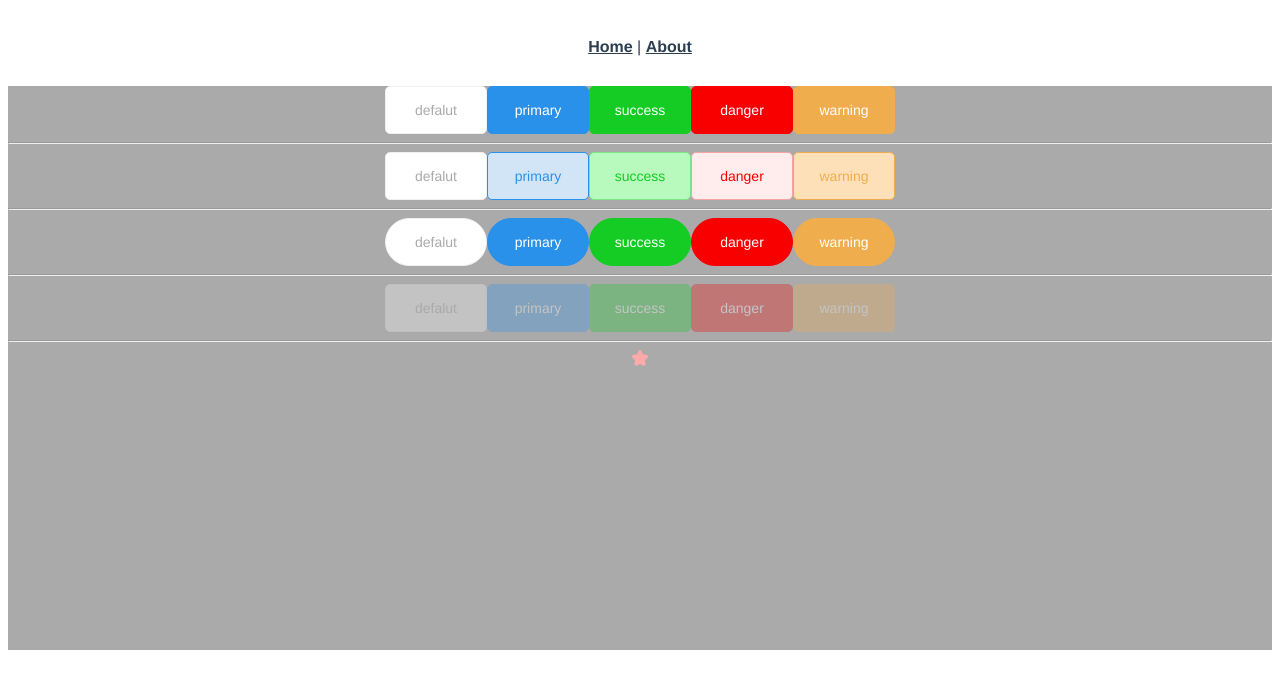
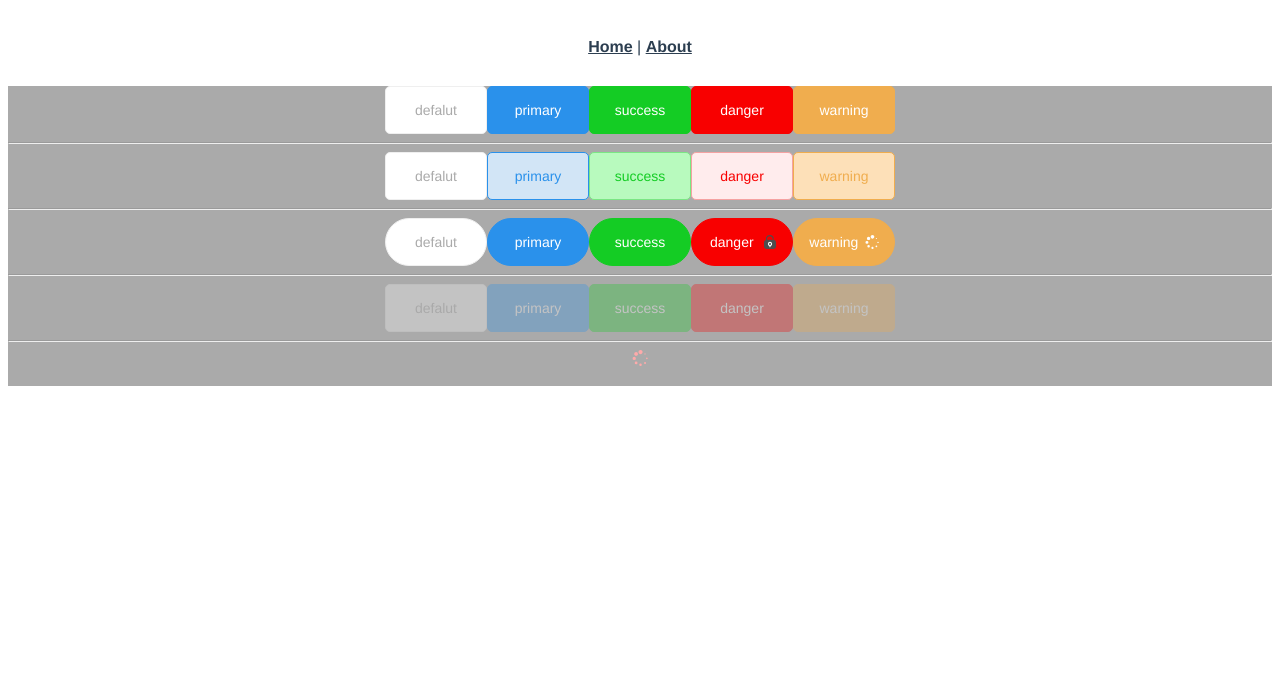
Before and after one commit to Nine9Dragon/FFatty-UI, a Vue app: page /test in a window 1280 px wide. Shown: the top 688 px of the page. Built offline with nearby package versions, Linux system fonts and the light colour scheme.

Commit message:
optimization Button & Icon

```diff
--- a/src/components/button/src/button.vue
+++ b/src/components/button/src/button.vue
@@ -1,11 +1,17 @@
 <template>
     <button class="btn" @click="$emit('click')" :class="btnClass" :disabled="disabled">
+        <f-icon v-if="icon && !loading" :name="icon" class="f-icon"  ></f-icon>
+        <f-icon v-if="loading" name="jiazai" class="f-icon loading"></f-icon>
         <slot></slot>
     </button>
 </template>
 
 <script>
+    import icon from '../../icon/src/icon'
     export default {
+        components: {
+            'f-icon': icon
+        },
         props:{
             'type':{
                 type:String,
@@ -24,6 +30,20 @@
             'disabled':{
                 type:Boolean,
                 default:false
+            },
+            'loading':{
+                type:Boolean,
+                default:false
+            },
+            'icon':{
+                type:String
+            },
+            'iconPositon':{
+                type:String,
+                default:'left',
+                validator:function(val){
+                    return val === 'left' || val === 'right'
+                }
             }
         },
         computed:{
@@ -40,6 +60,9 @@
                 }
                 if(this.disabled){
                     classList.push('disabled')
+                }
+                if(this.iconPositon){
+                    classList.push('icon-'+this.iconPositon)
                 }
                 return classList.join(" ");
             }
@@ -147,4 +170,17 @@
     .is-round{
         border-radius: 25px;
     }
+    .icon-left{
+        >.f-icon{
+            margin-top:1px;
+            margin-right: .4rem;
+        }
+    }
+    .icon-right{
+        >.f-icon{
+            margin-top:1px;
+            float: right;
+            margin-left: .4rem;
+        }
+    }
 </style>
--- a/src/components/icon/src/icon.vue
+++ b/src/components/icon/src/icon.vue
@@ -1,16 +1,34 @@
 <template>
-    <div>
-        <svg class="f-icon" aria-hidden="true" :style="`color:${color}`">
+        <svg class="f-icon" :class="loadingClass" aria-hidden="true" :style="`color:${color}`">
             <use :xlink:href="`#icon-${name}`"></use>
         </svg>
-    </div>
 </template>
 
 <script>
     import './iconfont'
     export default {
         name:'f-icon',
-        props:['name','color']
+        props:{
+            'name':{
+                type:String,
+                default:'',
+            },
+            'color':{
+                type:String,
+                default:''
+            },
+            'loading':{
+                type:Boolean,
+                default:false
+            }
+        },
+        computed:{
+            loadingClass(){
+                if(this.loading){
+                    return 'loading'
+                }
+            }
+        }
     }
 </script>
 
--- a/src/components/test.vue
+++ b/src/components/test.vue
@@ -15,8 +15,8 @@
         <l-button round>defalut</l-button>
         <l-button type="primary" round>primary</l-button>
         <l-button type="success" round>success</l-button>
-        <l-button type="danger" round>danger</l-button>
-        <l-button type="warning"  round @click="change">warning</l-button>
+        <l-button type="danger" round icon="mima" iconPositon="right">danger</l-button>
+        <l-button icon="jiazai" loading type="warning"  round @click="change" iconPositon="right">warning</l-button>
         <hr>
         <l-button disabled>defalut</l-button>
         <l-button type="primary" disabled>primary</l-button>
@@ -24,7 +24,7 @@
         <l-button type="danger" disabled>danger</l-button>
         <l-button type="warning"  disabled>warning</l-button>
         <hr>
-        <f-icon name="shoucang" color="#FAA"></f-icon>
+        <f-icon name="jiazai" color="#FAA" loading></f-icon>
     </div>
 </template>
 
```
Also changed, not shown: src/components/icon/src/iconfont.js.
